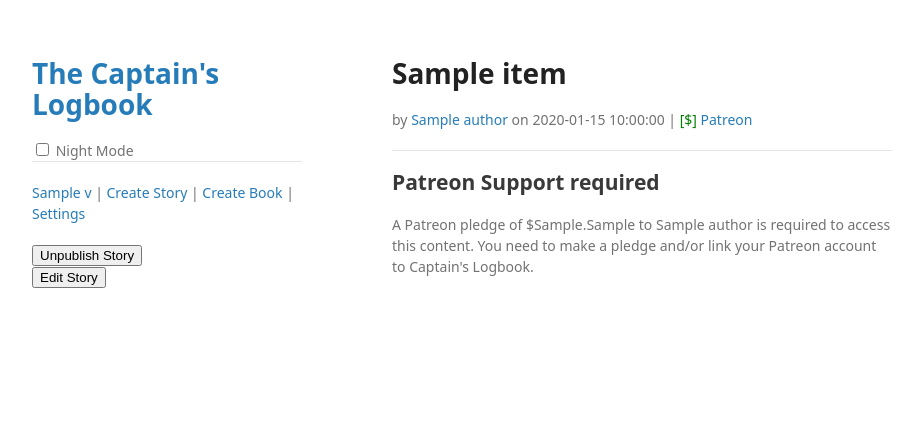
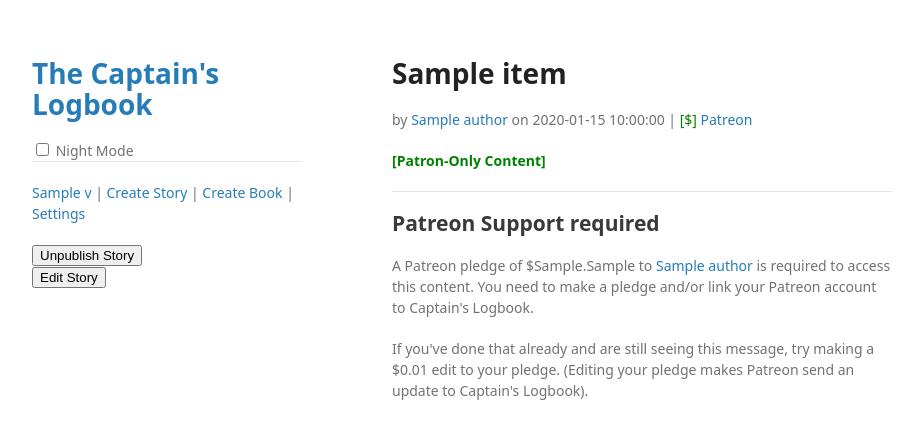
Before and after one commit to captainmeta4/captainsjournal, a Flask app: template templates/patreon_required.html in a window 1280 px wide. Shown: the top 439 px of the page, without its empty margins (178-1101 px from the left). Run offline with Flask 2, Linux system fonts and the light colour scheme; the template is opened without the code that fills it: most values are stand-ins (such as "Sample title", 1, 10 or a date in 2020); parts of the project's set-up code (start-up, migrations or seed data) failed here and were passed over; some libraries are stand-ins or nearby versions.

Commit message:
Update patreon_required.html

```diff
--- a/templates/patreon_required.html
+++ b/templates/patreon_required.html
@@ -78,7 +78,9 @@
 {% if s.author.banned %}
 	<p><b><span class="red">[This story’s author is banned.]</span></b></p>
 {% endif %}
+<p><b><span class="green">[Patron-Only Content]</span></b></p>
 <hr>
 <h2>Patreon Support required</h2>
-<p>A Patreon pledge of ${{ d }}.{{ c }}  to {{ s.author.name }} is required to access this content. You need to make a pledge and/or link your Patreon account to Captain's Logbook.</p>
+<p>A Patreon pledge of ${{ d }}.{{ c }}  to <a href="https://patreon.com/{{ s.author.patreon }}">{{ s.author.name }}</a> is required to access this content. You need to make a pledge and/or link your Patreon account to Captain's Logbook.</p>
+<p>If you've done that already and are still seeing this message, try making a $0.01 edit to your pledge. (Editing your pledge makes Patreon send an update to Captain's Logbook).</p>
 {% endblock %}
```
